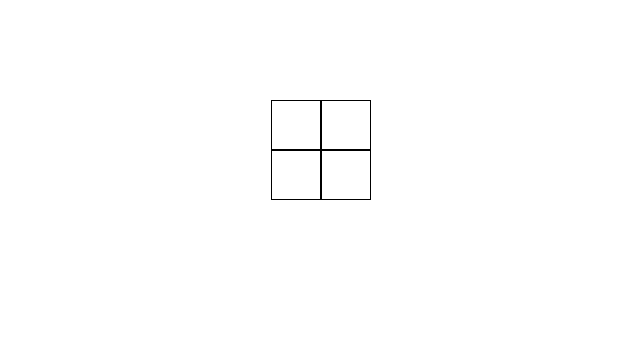
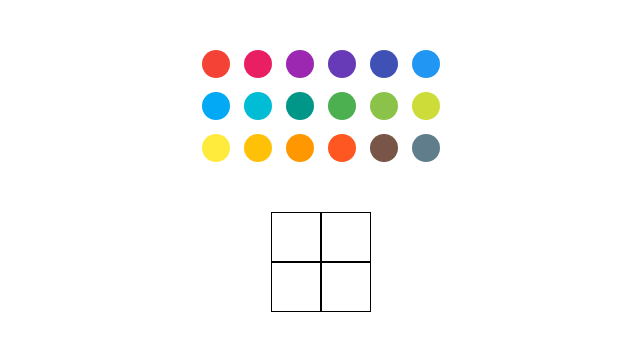
Before and after one commit to adarshares/coloring_grid, a React (Create React App) app: page / in a window 1280 px wide. Shown: the top 350 px of the page, without its empty margins (319-959 px from the left). Built offline with nearby package versions, Linux system fonts and the light colour scheme.

Commit message:
color picker integrated

```diff
--- a/src/App.css
+++ b/src/App.css
@@ -67,7 +67,10 @@
   height: 100px;
   margin:auto;
 }
-.colourPicker{
-  height: 100px;
-  margin:auto;
+.colorPicker{
+  margin-top: 50px;
+  margin-bottom: 50px;
+  align-items: center;
+  justify-content: center;
+  display: flex;
 }
--- a/src/App.js
+++ b/src/App.js
@@ -2,14 +2,17 @@ import logo from './logo.svg';
 import './App.css';
 import { useState } from 'react';
 import Box from './components/Box';
+import { CirclePicker } from 'react-color';
 
 function App() {
-  const [color,setColor] = useState("black");
+  const [color,setColor] = useState("white");
 
   const [colorList,setColorList] = useState(Array(4).fill('white'));
 
   function handleClick(event){
-    console.log(event.target.id);
+    let prevColorList = colorList;
+    prevColorList[+event.target.id] = color;
+    setColorList(colorList);
   }
   function handleMouseEnter(event){
     event.target.style = `background-color:${color};`;
@@ -17,11 +20,16 @@ function App() {
   function handleMouseLeave(event){
     event.target.style = `background-color:${colorList[event.target.id]};`
   }
+  function handleColorPick(colorName,mouseEvent){
+    console.log(colorName.hex)
+    setColor(colorName.hex);
+  }
   return (
     <>
 
     <div className="globalContainer">
-      <div className="colourPicker">
+      <div className="colorPicker">
+        <CirclePicker onChange={handleColorPick} />
       </div>
 
       <div className="container">
```
